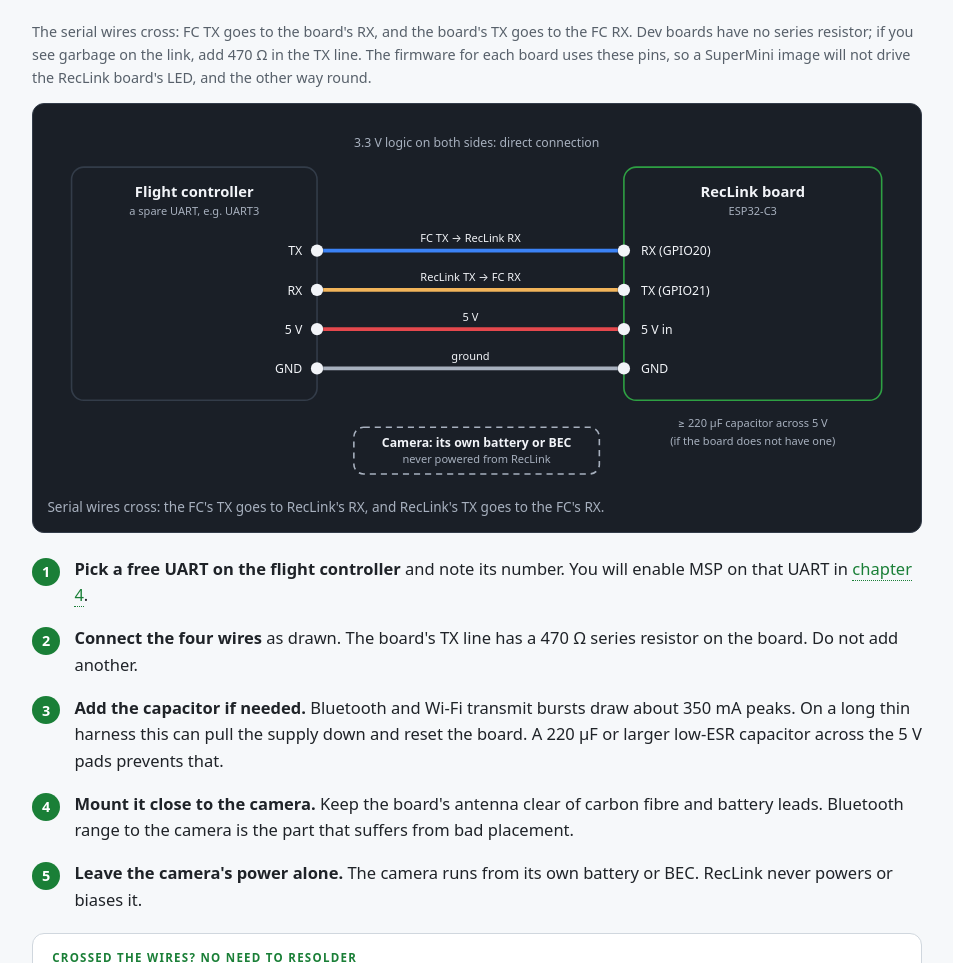
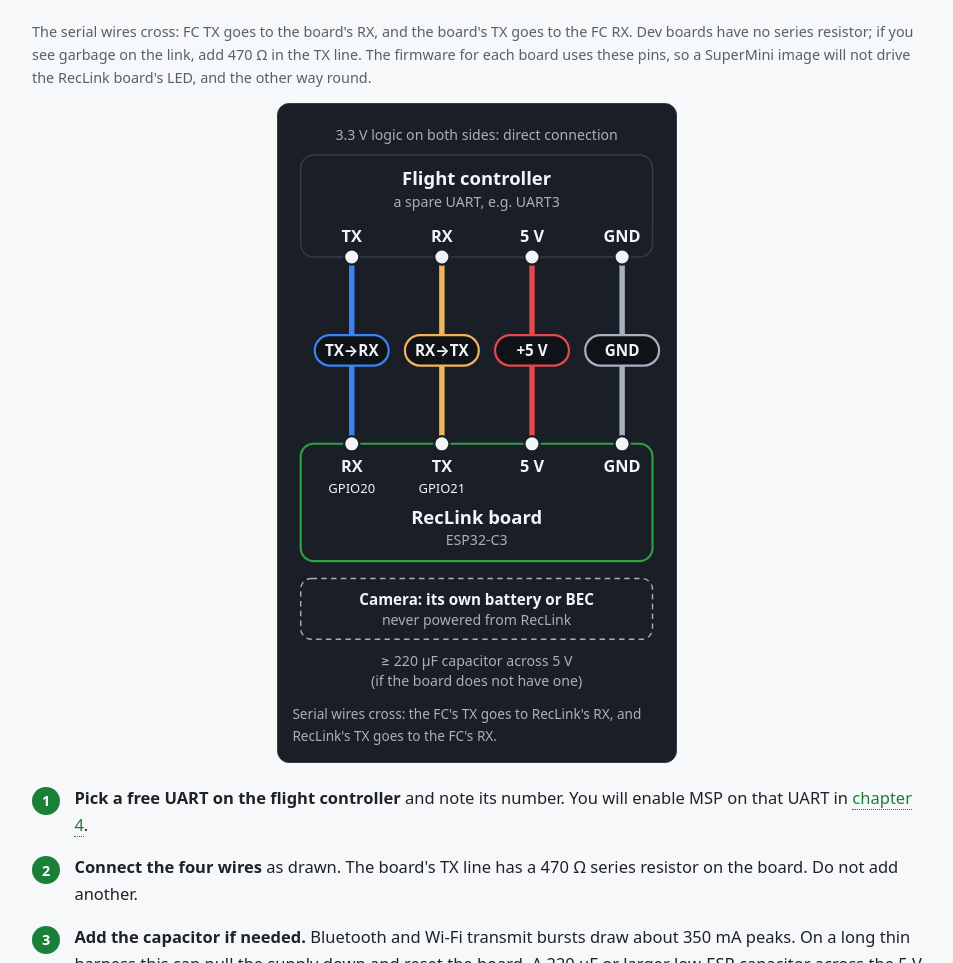
Before and after one commit to FPVitt/FPVitt.github.io, a plain HTML site: page RecLink/en/user-guide.html in a window 1280 px wide. Shown: the part 4856-5819 px from the top of the page, without its empty margins (320-1273 px from the left). Drawn offline with Linux system fonts and the light colour scheme.

Commit message:
User guide: rebuild the wiring diagram in the same large vertical style
Co-Authored-By: Claude Sonnet 5.5 <noreply@anthropic.com>

```diff
--- a/RecLink/assets/site.css
+++ b/RecLink/assets/site.css
@@ -439,3 +439,4 @@ body[data-doc="index"] .layout:not(.has-toc) .content{max-width:1080px}
 .tbl.pins th,.tbl.pins td{white-space:normal;padding-left:.45rem;padding-right:.45rem}
 .tbl.pins td:first-child{white-space:normal;font-weight:650}
 @media (max-width:640px){.tbl.pins th{letter-spacing:.02em;font-size:.68rem;text-transform:none;font-weight:700}.tbl.pins{padding:.1rem .2rem}.tbl.pins table{font-size:.85rem}}
+.diagram.wire{margin-left:auto;margin-right:auto}
--- a/RecLink/en/user-guide.html
+++ b/RecLink/en/user-guide.html
@@ -185,31 +185,39 @@
 <tr><td>ESP32-S3 dev board</td><td>GPIO4</td><td>GPIO5</td><td class="wrap">5V pin and GND</td><td class="wrap">GPIO8 if the board has one</td></tr>
 </table></div>
 <p class="sm mut">The serial wires cross: FC TX goes to the board's RX, and the board's TX goes to the FC RX. Dev boards have no series resistor; if you see garbage on the link, add 470 Ω in the TX line. The firmware for each board uses these pins, so a SuperMini image will not drive the RecLink board's LED, and the other way round.</p>
-<div class="diagram"><svg aria-label="Wiring diagram" role="img" viewbox="0 0 700 300">
-<text class="m t10" text-anchor="middle" x="350" y="24">3.3 V logic on both sides: direct connection</text>
-<rect class="boxc" height="190" rx="10" width="200" x="20" y="40"></rect>
-<text class="b t12" text-anchor="middle" x="120" y="64">Flight controller</text><text class="m t9" text-anchor="middle" x="120" y="79">a spare UART, e.g. UART3</text>
-<rect class="boxc" height="190" rx="10" style="stroke:var(--acc)" width="210" x="470" y="40"></rect>
-<text class="b t12" text-anchor="middle" x="575" y="64">RecLink board</text><text class="m t9" text-anchor="middle" x="575" y="79">ESP32-C3</text>
-<g class="t10">
-<circle cx="220" cy="108" fill="var(--fg)" r="5"></circle><text text-anchor="end" x="208" y="112">TX</text>
-<circle cx="220" cy="140" fill="var(--fg)" r="5"></circle><text text-anchor="end" x="208" y="144">RX</text>
-<circle cx="220" cy="172" fill="var(--fg)" r="5"></circle><text text-anchor="end" x="208" y="176">5 V</text>
-<circle cx="220" cy="204" fill="var(--fg)" r="5"></circle><text text-anchor="end" x="208" y="208">GND</text>
-<circle cx="470" cy="108" fill="var(--fg)" r="5"></circle><text x="484" y="112">RX  (GPIO20)</text>
-<circle cx="470" cy="140" fill="var(--fg)" r="5"></circle><text x="484" y="144">TX  (GPIO21)</text>
-<circle cx="470" cy="172" fill="var(--fg)" r="5"></circle><text x="484" y="176">5 V in</text>
-<circle cx="470" cy="204" fill="var(--fg)" r="5"></circle><text x="484" y="208">GND</text>
+<div class="diagram wire"><svg aria-label="Wiring diagram" role="img" viewbox="0 0 340 530">
+<text class="m" font-size="13" text-anchor="middle" x="170" y="20">3.3 V logic on both sides: direct connection</text>
+<rect class="boxc" height="94" rx="12" width="324" x="8" y="34"></rect>
+<text class="b" font-size="17" text-anchor="middle" x="170" y="62">Flight controller</text>
+<text class="m" font-size="13" text-anchor="middle" x="170" y="82">a spare UART, e.g. UART3</text>
+<rect class="boxc" height="108" rx="12" style="stroke:var(--acc);stroke-width:2" width="324" x="8" y="300"></rect>
+<text class="b" font-size="17" text-anchor="middle" x="170" y="374">RecLink board</text>
+<text class="m" font-size="13" text-anchor="middle" x="170" y="393">ESP32-C3</text>
+<g font-size="15" font-weight="700" text-anchor="middle">
+<text x="55" y="114">TX</text><text x="138" y="114">RX</text><text x="221" y="114">5 V</text><text x="304" y="114">GND</text>
+<text x="55" y="326">RX</text><text x="138" y="326">TX</text><text x="221" y="326">5 V</text><text x="304" y="326">GND</text>
 </g>
-<path d="M225 108 H465" fill="none" stroke="var(--zone-2)" stroke-width="3"></path>
-<path d="M225 140 H465" fill="none" stroke="var(--warn)" stroke-width="3"></path>
-<path d="M225 172 H465" fill="none" stroke="var(--dng)" stroke-width="3"></path>
-<path d="M225 204 H465" fill="none" stroke="var(--mut)" stroke-width="3"></path>
-<g class="t9 m" text-anchor="middle"><text x="345" y="101">FC TX  →  RecLink RX</text><text x="345" y="133">RecLink TX  →  FC RX</text><text x="345" y="165">5 V</text><text x="345" y="197">ground</text></g>
-<rect class="boxd" height="38" rx="8" width="200" x="250" y="252"></rect>
-<text class="t10 b" text-anchor="middle" x="350" y="268">Camera: its own battery or BEC</text><text class="m t9" text-anchor="middle" x="350" y="281">never powered from RecLink</text>
-<text class="t9 m" text-anchor="middle" x="575" y="252">≥ 220 µF capacitor across 5 V</text>
-<text class="t9 m" text-anchor="middle" x="575" y="266">(if the board does not have one)</text>
+<g class="m" font-size="12" text-anchor="middle"><text x="55" y="345">GPIO20</text><text x="138" y="345">GPIO21</text></g>
+<g fill="none" stroke-linecap="round" stroke-width="5">
+<path d="M55 128 V300" stroke="var(--zone-2)"></path><path d="M138 128 V300" stroke="var(--warn)"></path>
+<path d="M221 128 V300" stroke="var(--dng)"></path><path d="M304 128 V300" stroke="var(--mut)"></path>
+</g>
+<g fill="var(--fg)" stroke="var(--card)" stroke-width="2">
+<circle cx="55" cy="128" r="7"></circle><circle cx="138" cy="128" r="7"></circle><circle cx="221" cy="128" r="7"></circle><circle cx="304" cy="128" r="7"></circle>
+<circle cx="55" cy="300" r="7"></circle><circle cx="138" cy="300" r="7"></circle><circle cx="221" cy="300" r="7"></circle><circle cx="304" cy="300" r="7"></circle>
+</g>
+<g fill="var(--bg)" stroke-width="2">
+<rect height="28" rx="14" stroke="var(--zone-2)" width="68" x="21" y="200"></rect><rect height="28" rx="14" stroke="var(--warn)" width="68" x="104" y="200"></rect>
+<rect height="28" rx="14" stroke="var(--dng)" width="68" x="187" y="200"></rect><rect height="28" rx="14" stroke="var(--mut)" width="68" x="270" y="200"></rect>
+</g>
+<g font-size="14" font-weight="700" text-anchor="middle">
+<text x="55" y="219">TX→RX</text><text x="138" y="219">RX→TX</text><text x="221" y="219">+5 V</text><text x="304" y="219">GND</text>
+</g>
+<rect class="boxd" height="56" rx="10" width="324" x="8" y="424"></rect>
+<text class="b" font-size="14" text-anchor="middle" x="170" y="448">Camera: its own battery or BEC</text>
+<text class="m" font-size="13" text-anchor="middle" x="170" y="467">never powered from RecLink</text>
+<text class="m" font-size="13" text-anchor="middle" x="170" y="505">≥ 220 µF capacitor across 5 V</text>
+<text class="m" font-size="13" text-anchor="middle" x="170" y="523">(if the board does not have one)</text>
 </svg>
 <p class="cap">Serial wires cross: the FC's TX goes to RecLink's RX, and RecLink's TX goes to the FC's RX.</p></div>
 <ol class="steps">
--- a/src/reclink/web/site.css
+++ b/src/reclink/web/site.css
@@ -439,3 +439,4 @@ body[data-doc="index"] .layout:not(.has-toc) .content{max-width:1080px}
 .tbl.pins th,.tbl.pins td{white-space:normal;padding-left:.45rem;padding-right:.45rem}
 .tbl.pins td:first-child{white-space:normal;font-weight:650}
 @media (max-width:640px){.tbl.pins th{letter-spacing:.02em;font-size:.68rem;text-transform:none;font-weight:700}.tbl.pins{padding:.1rem .2rem}.tbl.pins table{font-size:.85rem}}
+.diagram.wire{margin-left:auto;margin-right:auto}
```
Also changed, not shown: RecLink/it/guida-utente.html (+32 -24 lines), src/reclink/part1.html (+32 -24 lines).
